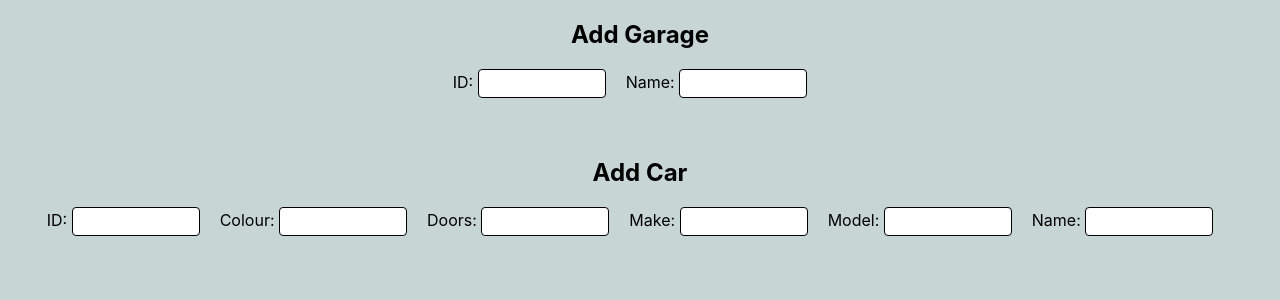
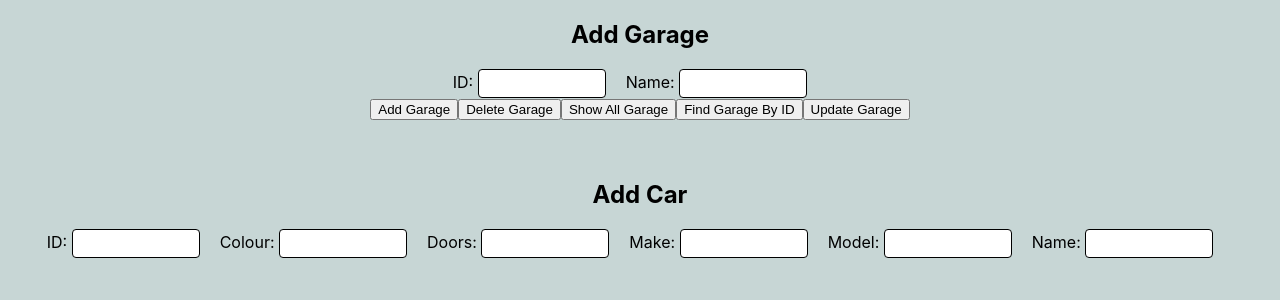
Before and after one commit to LuKeF-2021/React-Jest, a React (Create React App) app in the folder car-garage/: page / in a window 1280 px wide. Shown: the top 300 px of the page. Built offline with nearby package versions, Linux system fonts and the light colour scheme.

Commit message:
added buttons

```diff
--- a/car-garage/src/Webpage/CreateGarage.jsx
+++ b/car-garage/src/Webpage/CreateGarage.jsx
@@ -12,6 +12,12 @@ const CreateGarage = () => {
             <input name="ID" type="text"></input>
             <label>Name: </label>
             <input name="garageName" type="text"></input>
+            <br></br>
+            <button class="btn" id="add-garage">Add Garage</button>
+            <button class="btn" id="delete-garage">Delete Garage</button>
+            <button class="btn" id="show-garages">Show All Garage</button>
+            <button class="btn" id="find-garages-by-id">Find Garage By ID</button>
+            <button class="btn" id="update-garage">Update Garage</button>
             </form>
         </>
     );
```
